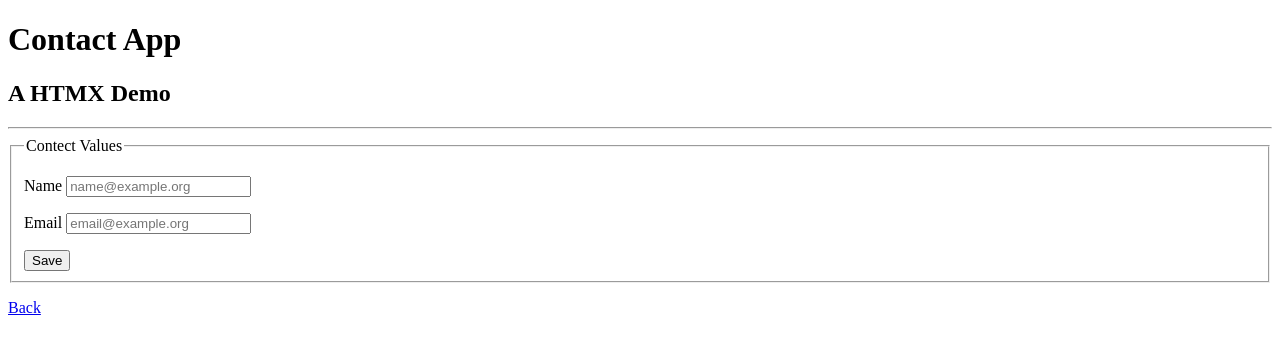
After one commit to GlennWSo/delamat, a Flask app: page /contacts/new in a window 1280 px wide. The commit adds this page. Shown: the top 354 px of the page. Run offline with Flask 3, Linux system fonts and the light colour scheme.

Commit message:
impl new contact

```diff
--- a/main.py
+++ b/main.py
@@ -1,37 +1,19 @@
-from dataclasses import dataclass
-from flask import Flask, redirect, url_for, request, render_template
+from flask import (
+    Flask,
+    redirect,
+    url_for,
+    request,
+    render_template,
+    flash,
+)
+from model import Contacts, Contact
 
 
 app = Flask(__name__)
+app.secret_key = "dev"
+
 
 route = app.route
-
-
-@dataclass
-class Contact:
-    name: str
-    email: str
-
-
-class Contacts:
-    alice = Contact("alice", "aws@mail.to")
-    bob = Contact("bob", "bob@mail.to")
-
-    all_items = [alice, bob]
-
-    def __init__(self, contacts):
-        self.items = contacts
-
-    @classmethod
-    def all(cls):
-        return cls(cls.all_items)
-
-    @classmethod
-    def search(cls, x):
-        return cls(c for c in cls.all_items if x in c.name)
-
-    def __str__(self):
-        return "<br>".join(str(item) for item in self.items)
 
 
 @route("/")
@@ -42,12 +24,28 @@ def index():
 @route("/contacts")
 def contacts():
     search = request.args.get("q")
+    contacts = Contacts.load()
     if search is not None:
-        print(search)
-        contact_set = Contacts.search(search)
+        contact_set = contacts.search(search)
     else:
-        contact_set = Contacts.all()
+        contact_set = contacts
     return render_template("index.html", contacts=contact_set)
 
 
+@route("/contacts/new", methods=["GET"])
+def contacts_new_get():
+    return render_template("new.html", contact=Contact())
+
+
+@route("/contacts/new", methods=["POST"])
+def contacts_save():
+    c = Contact(None, request.form["name"], request.form["email"])
+    contacts = Contacts.load()
+    if c.save(contacts):
+        flash("Succes!")
+        return redirect("/contacts")
+
+    return render_template("new.html", contact=c)
+
+
 app.run(host="0.0.0.0", port=81)
--- /dev/null
+++ b/model.py
@@ -0,0 +1,80 @@
+from typing import List, Dict, Optional
+from dataclasses import dataclass, field
+import pickle
+from email_validator import validate_email, EmailNotValidError
+
+
+class NotUniqueError(Exception):
+    pass
+
+
+@dataclass
+class Contact:
+    id: Optional[int] = None
+    name: str = ""
+    email: str = ""
+    errors: List = field(default_factory=lambda: {"email": set()})
+
+    def email_errors(self):
+        msg = ", ".join(str(e) for e in self.errors["email"])
+        return msg
+
+    def validate_email(self, contacts) -> bool:
+        ok = True
+        try:
+            email_info = validate_email(self.email)
+        except EmailNotValidError as e:
+            self.errors["email"].update({e})
+            ok = False
+
+        all_emails = [c.email for c in contacts]
+        print(all_emails)
+        if self.email in all_emails:
+            self.errors["email"].update({NotUniqueError("this email is not new")})
+            ok = False
+
+        print("ok", ok)
+        return ok
+
+    def save(self, contacts) -> bool:
+        ok = self.validate_email(contacts)
+        if ok:
+            self.id = len(contacts)
+            contacts.contacts.append(self)
+            contacts.write()
+        return ok
+
+
+class Contacts:
+    def __init__(self, contacts):
+        self.contacts = contacts
+
+    def write(self):
+        with open("c.pickle", mode="wb") as file:
+            pickle.dump(tuple(self.contacts), file)
+
+    @classmethod
+    def load(cls):
+        with open("c.pickle", mode="rb") as file:
+            obj = pickle.load(file)
+        new = cls(list(obj))
+        print(new)
+        return new
+
+    def search(self, x):
+        return [c for c in self if x in c.name]
+
+    def __str__(self):
+        return "\n".join(str(item) for item in self.contacts)
+
+    def __iter__(self):
+        return iter(self.contacts)
+
+    def __len__(self):
+        return len(self.contacts)
+
+
+alice = Contact(0, "alice", "aws@mail.to")
+bob = Contact(1, "bob", "bob@mail.to")
+init_contacts = Contacts([alice, bob])
+init_contacts.write()
--- a/templates/layout.html
+++ b/templates/layout.html
@@ -2,9 +2,12 @@
 <html lang="en">
 <head>
     <meta charset="UTF-8">
-    <title>{{ title }}</title>
+    <title>Contacts-App</title>
 </head>
 <body>
+<h1>Contact App</h1>
+<h2>A HTMX Demo</h2>
+<hr>
 {% block content %}
 {% endblock %}
 </body>
--- /dev/null
+++ b/templates/new.html
@@ -0,0 +1,24 @@
+{% extends 'layout.html' %}
+
+{% block content %}
+<form action="/contacts/new" method="post">
+	<fieldset>
+		<legend>Contect Values</legend>
+		<p>
+			<label for="name">Name</label>
+			<input name="name" id="name" placeholder="name@example.org" value="{{ contact.name }}">
+      <span class="error">{{ contact.errors['name'] }}</span>
+		</p>
+		<p>
+			<label for="email">Email</label>
+			<input name="email" id="email" type="email" placeholder="email@example.org" value="{{ contact.email }}">
+      <span class="error">{{ contact.email_errors() }}</span>
+		</p>
+		<button>Save</button>
+	</fieldset>
+</form>
+
+<p>
+	<a href="/contacts">Back</a>
+</p>
+{% endblock %}
```
Also changed, not shown: templates/index.html (+5 -2 lines), 1 other file.
